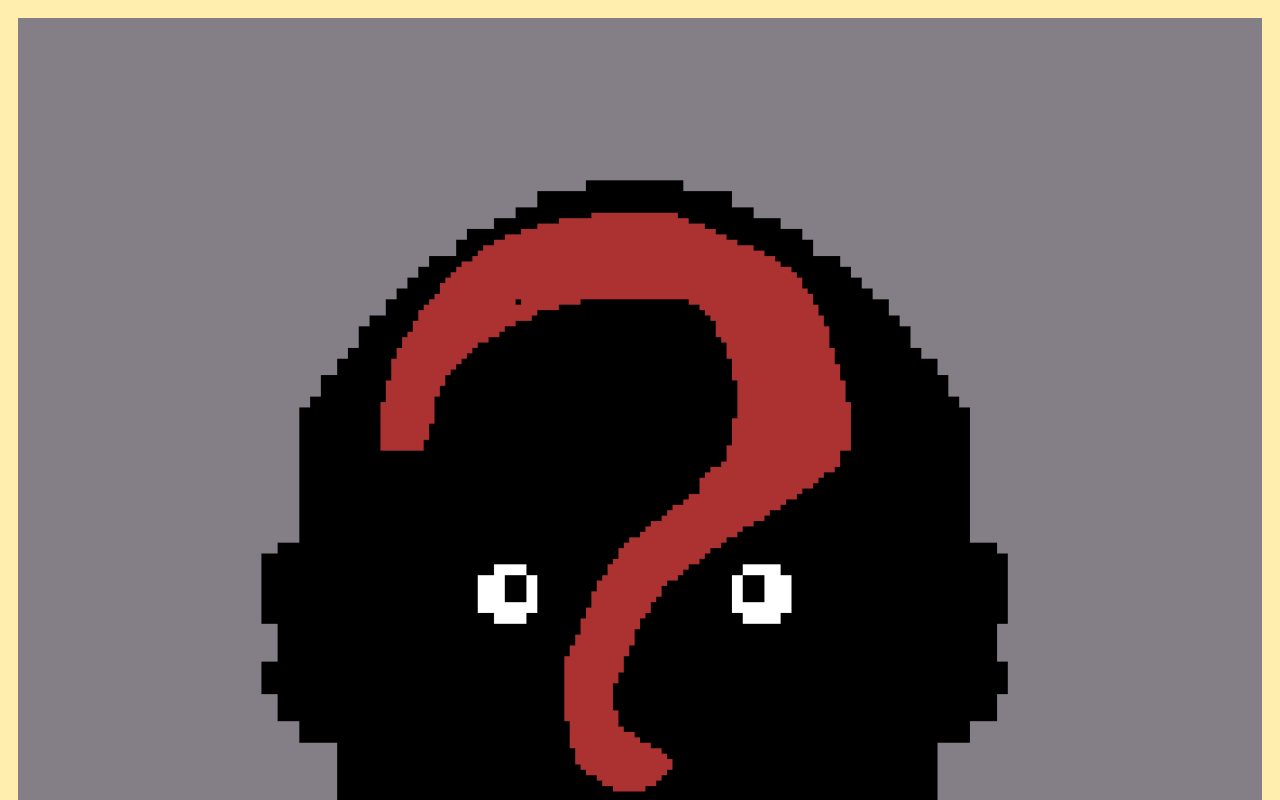
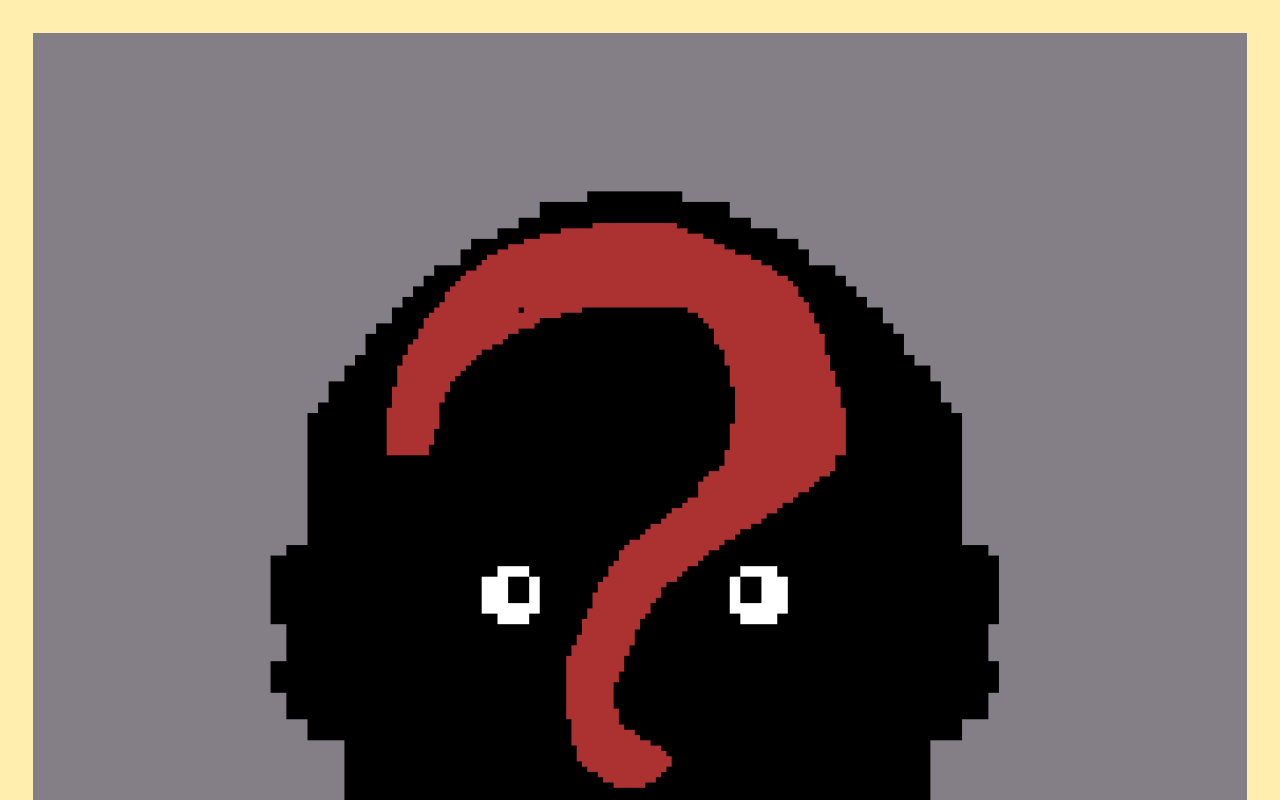
Before and after one commit to grantortino/react-portfolio, a React (Create React App) app: page / in a window 1280 px wide. Shown: the top 800 px of the page. Built offline with nearby package versions, Linux system fonts and the light colour scheme.

Commit message:
changed grid size

```diff
--- a/src/components/App.js
+++ b/src/components/App.js
@@ -49,7 +49,7 @@ class App extends React.Component {
                     <SelectStageCard />
                 </div>
                 <div className="mob-case mob-arrows">
-                    <SelectStageArrows props={this.state} />
+                    <SelectStageArrows sections={this.state} />
                 </div>
                 <div className="mob-case mob-contactme">
                     <ContactButton />
--- a/src/components/SelectStageArrows.js
+++ b/src/components/SelectStageArrows.js
@@ -6,10 +6,6 @@ import leftArrow from '../images/sito-mobile/arrow-left.png';
 class SelectStageArrows extends React.Component {
     constructor(props) {
         super(props);
-    }
-
-    changingPic = (props) => {
-        console.log(props)
     }
 
     render() {
--- a/src/style/App.scss
+++ b/src/style/App.scss
@@ -1,11 +1,21 @@
+// DOCUMENT
+
 html {
     background-color: #ffeead;
 }
 
+@font-face {
+    font-family: "Arcade Classic";
+    src: url(../style/ARCADECLASSIC.TTF);
+}
+
+// GRID
+
 .mobile-grid-case {
     display: grid;
-    grid-template-columns: 10px auto 10px;
-    grid-template-rows: 10px auto auto 50px 10px;
+    grid-template-columns: 25px auto 25px;
+    grid-template-rows: 25px auto auto 50px 25px;
+
     .mob-aside-left {
         grid-row: 1 / 6;
         grid-column: 1 / 2;
@@ -21,7 +31,7 @@ html {
         grid-column: 3 / 4;
     }
 
-    .mob-central {
+    .select-stage-card {
         grid-row: 2 / 3;
         grid-column: 2 / 3;
     }
@@ -50,6 +60,7 @@ html {
 
 .select-image {
     width: 100%;
+    margin-bottom: 5px;
 }
 
 .select-button {
```
Also changed, not shown: src/style/ARCADECLASSIC.TTF (added).
